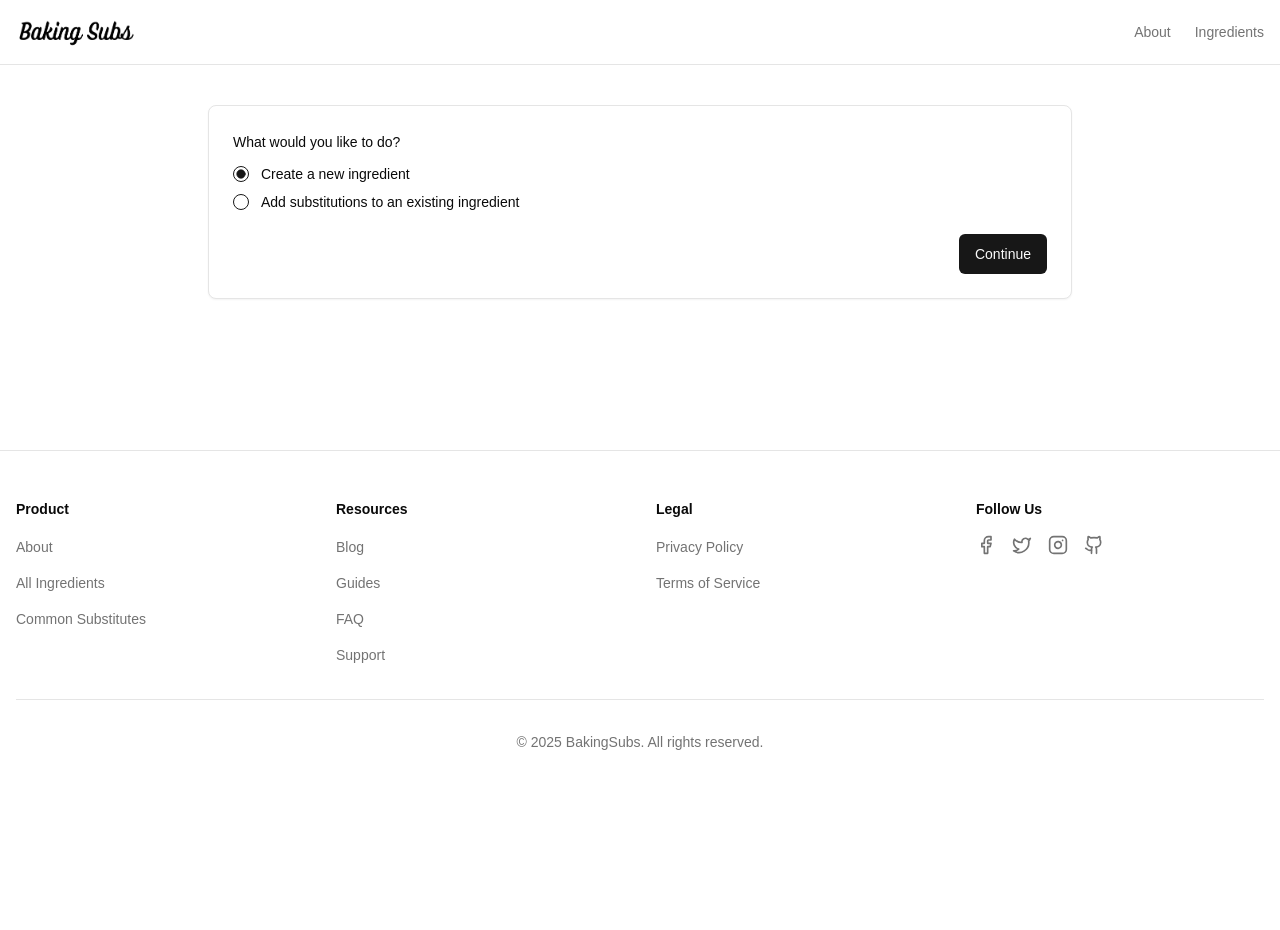
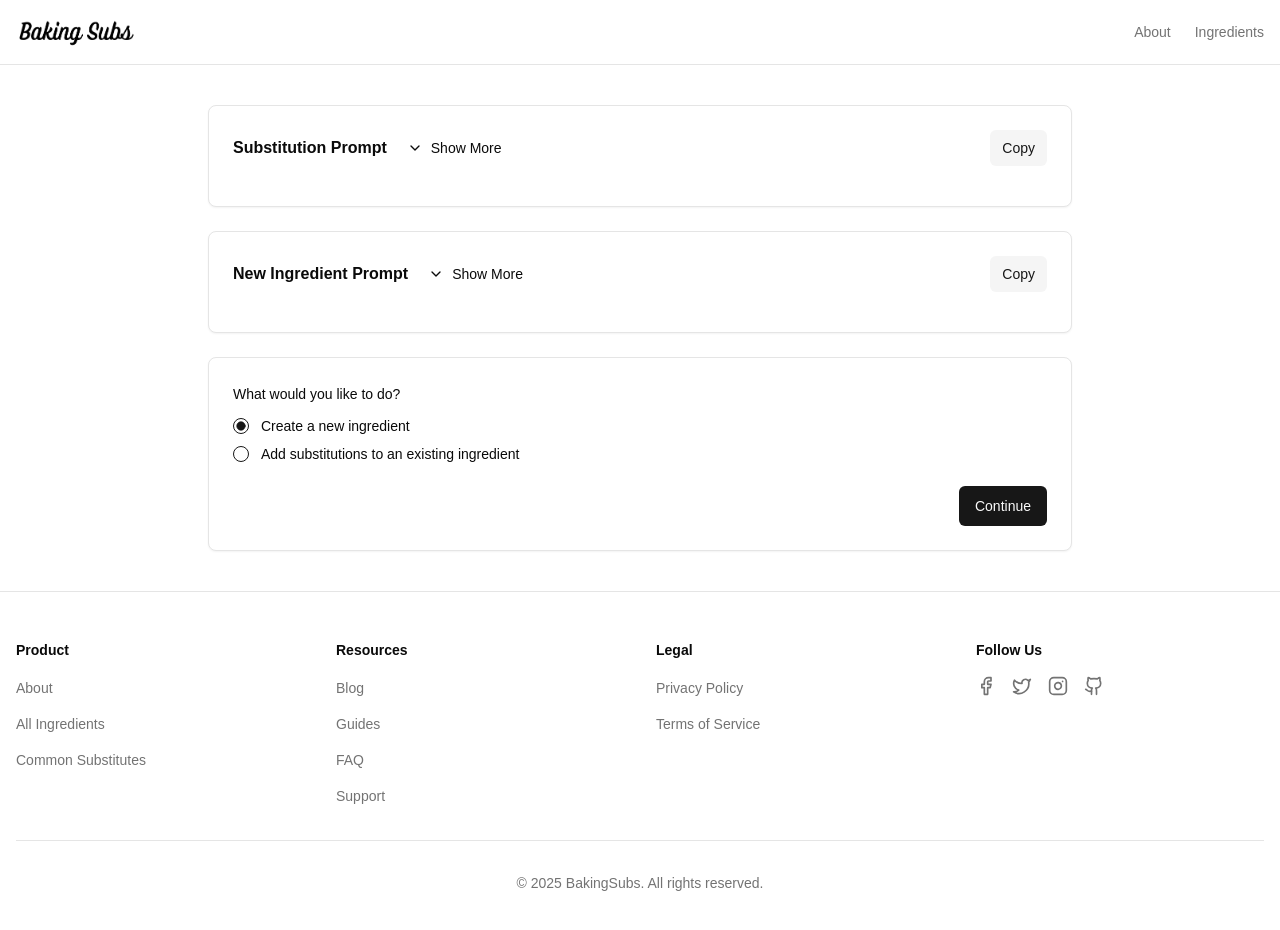
Before and after one commit to browne0/bakingsubs, a Next.js app: page /admin/add in a window 1280 px wide. Shown: the top 930 px of the page. Before the commit the page ends 800 px from the top, so only its background shows below. Built offline with nearby package versions, Linux system fonts and the light colour scheme.

Commit message:
fix substitution page

```diff
--- a/app/admin/add/components/AddSubstitutionsForm.tsx
+++ b/app/admin/add/components/AddSubstitutionsForm.tsx
@@ -37,7 +37,7 @@ const steps = [
 ] as const;
 
 const schema = z.object({
-  ingredientName: z.string().min(1, 'Please select an ingredient'),
+  ingredientName: z.string(),
   substitutions: z.array(
     z.object({
       name: z.string(),
@@ -46,7 +46,7 @@ const schema = z.object({
       ingredients: z
         .array(
           z.object({
-            ingredientName: z.string().min(2, 'Name must be at least 2 characters'),
+            ingredientName: z.string(),
             amount: z.number().min(0, 'Amount must be positive'),
             unit: z.string() as z.ZodType<Database['public']['Enums']['unit_type']>,
             notes: z.string().optional(),
--- a/app/admin/add/page.tsx
+++ b/app/admin/add/page.tsx
@@ -11,10 +11,20 @@ import {
   FormMessage,
 } from '@/components/ui/form';
 import { RadioGroup, RadioGroupItem } from '@/components/ui/radio-group';
+import { ChevronDown, ChevronUp } from 'lucide-react';
 import { useState } from 'react';
 import { useForm } from 'react-hook-form';
+import { toast } from 'sonner';
 import { AddSubstitutionsForm } from './components/AddSubstitutionsForm';
 import { NewIngredientForm } from './components/NewIngredientForm';
+import {
+  ALLERGENS_OPTIONS,
+  CATEGORY_OPTIONS,
+  COMMON_IN_OPTIONS,
+  DIETARY_FLAGS_OPTIONS,
+  FUNCTION_OPTIONS,
+  UNIT_OPTIONS,
+} from './constants';
 
 type ModeFormValues = {
   mode: 'new' | 'existing';
@@ -22,6 +32,38 @@ type ModeFormValues = {
 
 export default function AdminPage() {
   const [mode, setMode] = useState<'new' | 'existing' | null>(null);
+  const [showSubstitutionPrompt, setShowSubstitutionPrompt] = useState(false);
+  const [showNewIngredientPrompt, setShowNewIngredientPrompt] = useState(false);
+
+  const substitutionPrompt = `I'm going to give you a baking substitution. Answer the questions in a way that's easy to understand for beginner to advanced bakers alike. If you understand please confirm, and I will start sending substitutions.
+
+how would this substitution change the following things:
+
+texture
+flavor
+structure
+
+out of cookies, cakes, pie crusts, muffins, pastries, breads, which options would this be best for
+
+What would you rate this from 1 to 5?`;
+
+  const newIngredientPrompt = `i'm going to give you an ingredient, and you're going to say which category the ingredient fits into, the functions, common uses, relevant dietary flags, allergens, and default unit, from the following selected lists. If it doesn't fit into any, tell me what to add. Keep your response concise.
+
+Lists:
+
+${JSON.stringify(CATEGORY_OPTIONS, null, 2)}
+${JSON.stringify(FUNCTION_OPTIONS, null, 2)}
+${JSON.stringify(COMMON_IN_OPTIONS, null, 2)}
+${JSON.stringify(DIETARY_FLAGS_OPTIONS, null, 2)}
+${JSON.stringify(ALLERGENS_OPTIONS, null, 2)}
+${JSON.stringify(UNIT_OPTIONS, null, 2)}
+
+if you understand the prompt, please confirm and I will send ingredients.`;
+
+  const copyToClipboard = async (text: string, type: string) => {
+    await navigator.clipboard.writeText(text);
+    toast.success(`${type} prompt copied to clipboard!`);
+  };
 
   const form = useForm<ModeFormValues>({
     defaultValues: {
@@ -43,6 +85,72 @@ export default function AdminPage() {
 
   return (
     <div className="container max-w-4xl mx-auto py-10">
+      <div className="space-y-6 mb-6">
+        <Card className="p-6 mx-4">
+          <div className="flex items-center justify-between mb-4">
+            <div className="flex items-center gap-2">
+              <h3 className="font-semibold">Substitution Prompt</h3>
+              <Button
+                variant="ghost"
+                size="sm"
+                onClick={() => setShowSubstitutionPrompt(!showSubstitutionPrompt)}
+              >
+                {showSubstitutionPrompt ? (
+                  <ChevronUp className="h-4 w-4" />
+                ) : (
+                  <ChevronDown className="h-4 w-4" />
+                )}
+                {showSubstitutionPrompt ? 'Show Less' : 'Show More'}
+              </Button>
+            </div>
+            <Button
+              variant="secondary"
+              size="sm"
+              onClick={() => copyToClipboard(substitutionPrompt, 'Substitution')}
+            >
+              Copy
+            </Button>
+          </div>
+          {showSubstitutionPrompt && (
+            <div className="bg-muted p-4 rounded-md">
+              <pre className="whitespace-pre-wrap text-sm">{substitutionPrompt}</pre>
+            </div>
+          )}
+        </Card>
+
+        <Card className="p-6 mx-4">
+          <div className="flex items-center justify-between mb-4">
+            <div className="flex items-center gap-2">
+              <h3 className="font-semibold">New Ingredient Prompt</h3>
+              <Button
+                variant="ghost"
+                size="sm"
+                onClick={() => setShowNewIngredientPrompt(!showNewIngredientPrompt)}
+              >
+                {showNewIngredientPrompt ? (
+                  <ChevronUp className="h-4 w-4" />
+                ) : (
+                  <ChevronDown className="h-4 w-4" />
+                )}
+                {showNewIngredientPrompt ? 'Show Less' : 'Show More'}
+              </Button>
+            </div>
+            <Button
+              variant="secondary"
+              size="sm"
+              onClick={() => copyToClipboard(newIngredientPrompt, 'New Ingredient')}
+            >
+              Copy
+            </Button>
+          </div>
+          {showNewIngredientPrompt && (
+            <div className="bg-muted p-4 rounded-md">
+              <pre className="whitespace-pre-wrap text-sm">{newIngredientPrompt}</pre>
+            </div>
+          )}
+        </Card>
+      </div>
+
       <Card className="p-6 mx-4">
         <Form {...form}>
           <form onSubmit={form.handleSubmit(onSubmit)} className="space-y-6">
--- a/app/api/admin/ingredients/route.ts
+++ b/app/api/admin/ingredients/route.ts
@@ -1,17 +1,11 @@
-import { createClient } from '@/app/utils/supabase/server';
+import { createIngredient } from '@/app/services/ingredientService';
 import { NextResponse } from 'next/server';
 
 export async function POST(request: Request) {
   try {
     const data = await request.json();
-
-    const supabase = await createClient();
-
-    const { error } = await supabase.from('ingredients').insert(data);
-
-    if (error) throw error;
-
-    return NextResponse.json({ success: true });
+    const ingredient = await createIngredient(data);
+    return NextResponse.json({ success: true, data: ingredient });
   } catch (error) {
     console.error('Error creating ingredient:', error);
     return NextResponse.json({ error: 'Failed to create ingredient' }, { status: 500 });
--- a/app/api/substitutions/[id]/route.ts
+++ b/app/api/substitutions/[id]/route.ts
@@ -1,10 +1,11 @@
-import { getSubstitutionByIngredientId } from '@/app/services/substitutionService';
+import { getSubstitutionById } from '@/app/services/substitutionService';
 import { NextResponse } from 'next/server';
 
 export async function GET(request: Request, { params }: { params: { id: string } }) {
   const { id } = await params;
   try {
-    const { data: substitution, error } = await getSubstitutionByIngredientId(id);
+    const { data: substitution, error } = await getSubstitutionById(id);
+    console.log('id', id);
 
     if (error || !substitution) {
       return NextResponse.json({ error: 'Substitution not found' }, { status: 404 });
--- a/app/services/substitutionService.ts
+++ b/app/services/substitutionService.ts
@@ -146,3 +146,24 @@ export async function getSubstitutionsByIngredientId(from: string) {
     .eq('original_ingredient_id', from)
     .order('rating', { ascending: false });
 }
+
+export async function getSubstitutionById(substitutionId: string) {
+  const supabase = await createClient();
+
+  return supabase
+    .from('substitutions')
+    .select(
+      `
+      *,
+      from_ingredient:ingredients!original_ingredient_id (*),
+      substitution_ingredients (
+        amount,
+        unit,
+        notes,
+        ingredient:ingredients!ingredient_id (*)
+      )
+    `
+    )
+    .eq('id', substitutionId)
+    .single();
+}
```
Also changed, not shown: app/substitutions/[from]/[to]/page.tsx (+25 -17 lines).
